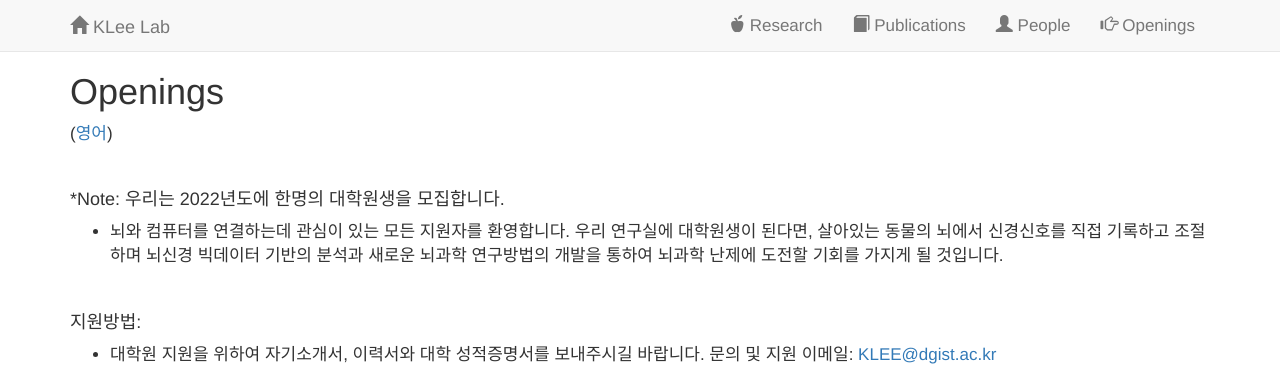
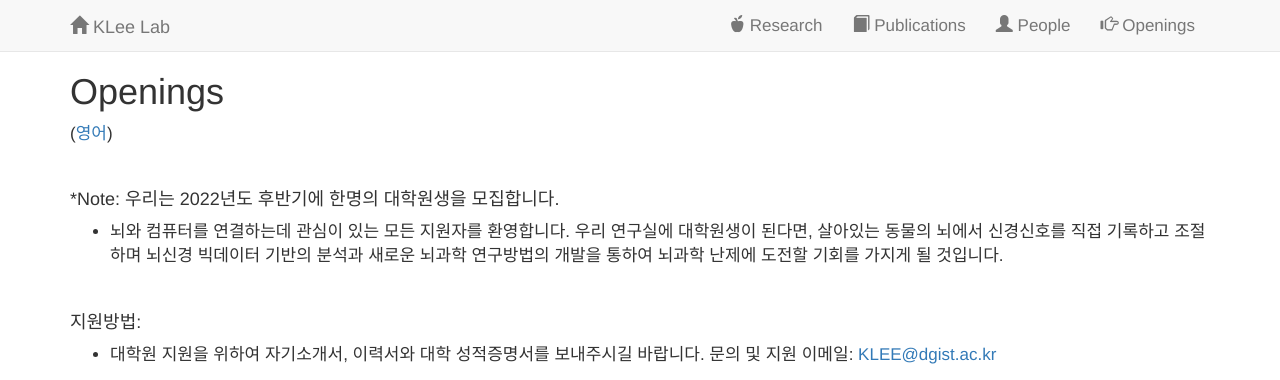
Before and after one commit to kleelab/kleelab.github.io, a Jekyll site: the page built from joinusK.html, in a window 1280 px wide. Shown: the top 380 px of the page. Built offline with Jekyll 4.4.1, drawn with Linux system fonts in a browser that asks for light colours; nearby versions of some CDN libraries; a style sheet for code colours, icons or effects is not loaded.

Commit message:
Update joinusK.html

```diff
--- a/joinusK.html
+++ b/joinusK.html
@@ -8,7 +8,7 @@ layout: default
      <p> (<a href="{{ site.url }}{{ site.baseurl }}/joinus">영어</a>)</p>
     <br>
 
-      <h4>*Note: 우리는 2022년도에 한명의 대학원생을 모집합니다.</h4>
+      <h4>*Note: 우리는 2022년도 후반기에 한명의 대학원생을 모집합니다.</h4>
         <p>
      <ul>
      <li>
```
